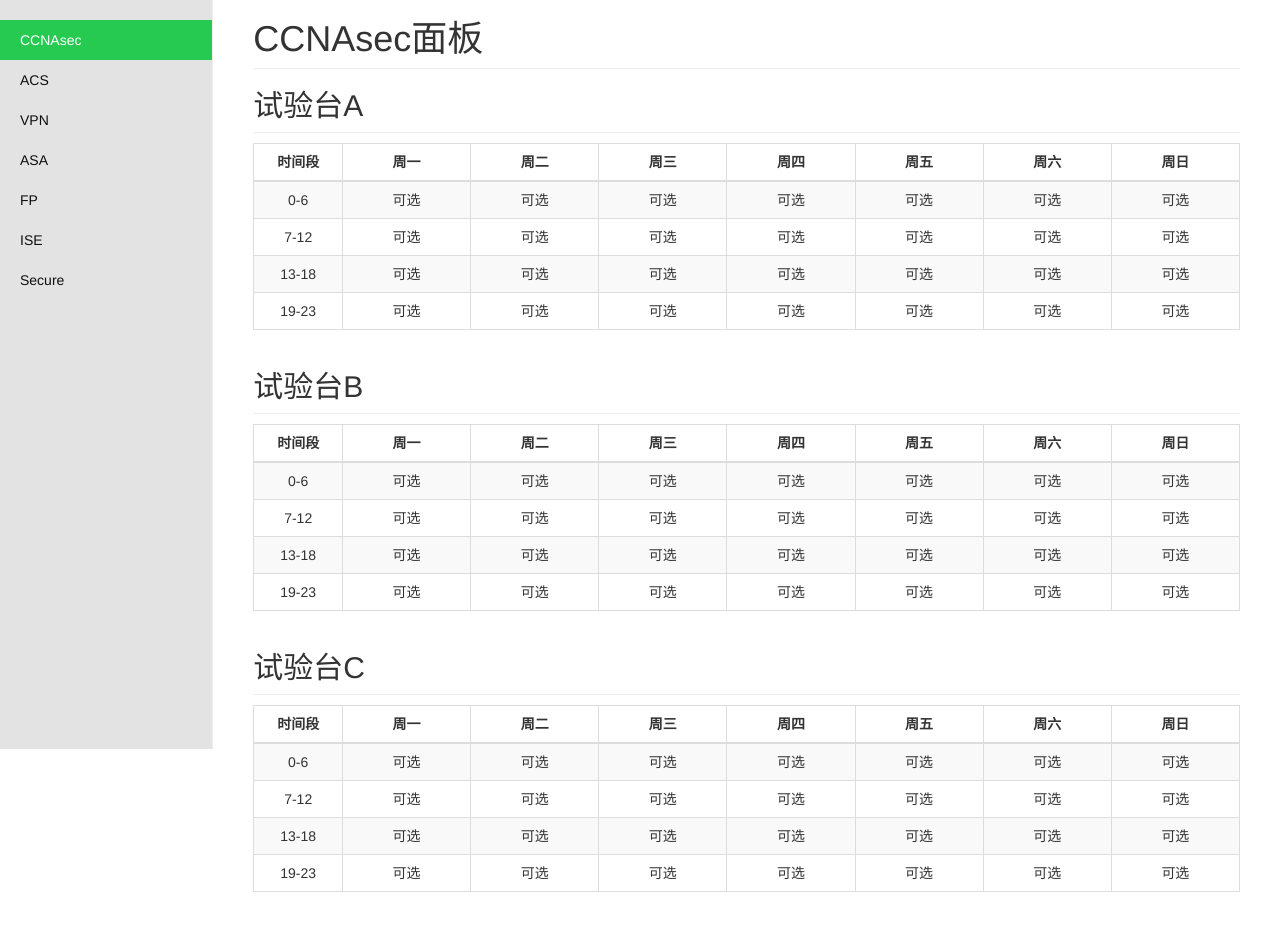
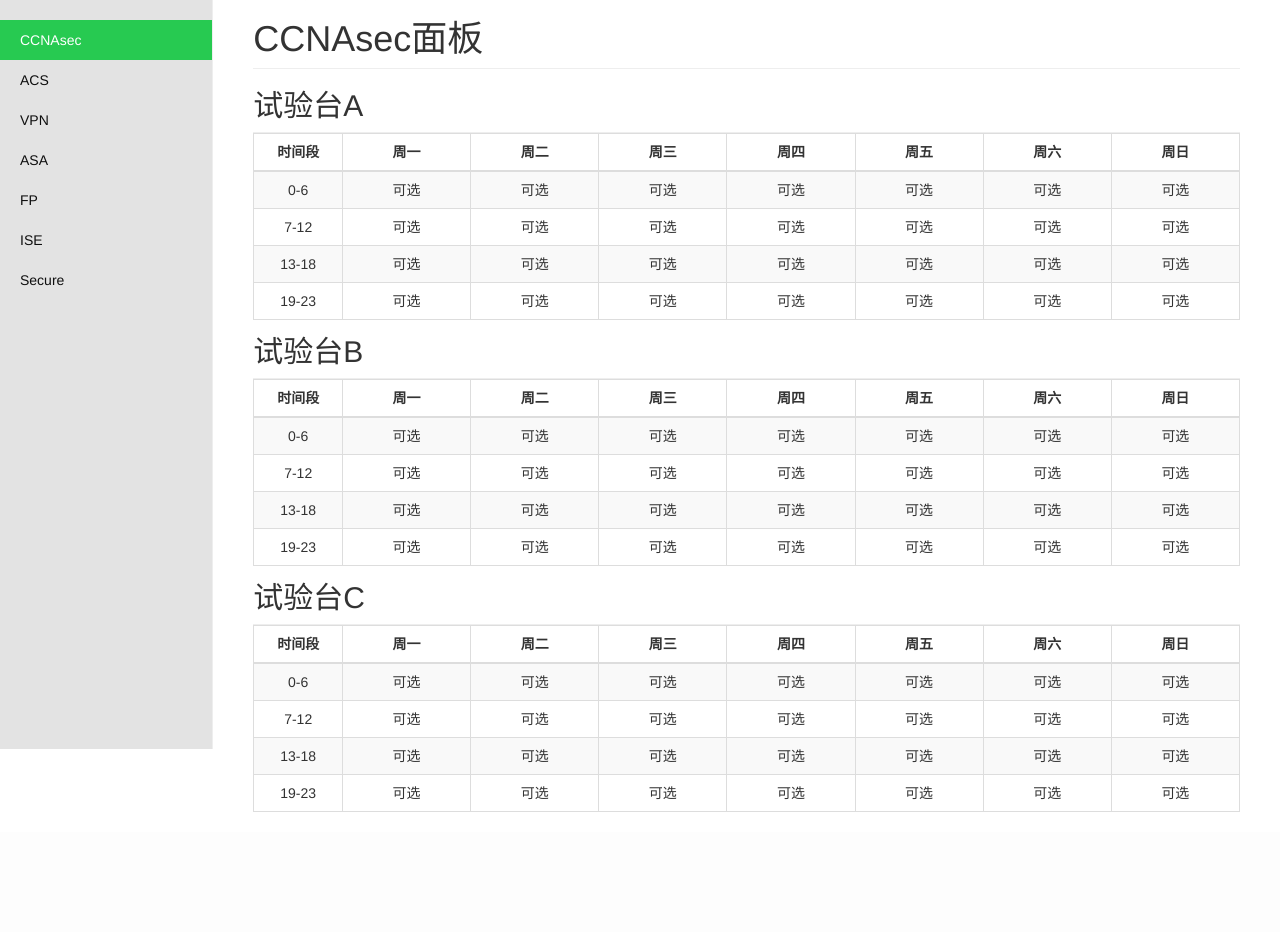
Before and after one commit to feixuelove1009/qyt_ms, a Django app: page / in a window 1280 px wide. Shown: the part 51-983 px from the top of the page. After the commit the page ends 863 px from the top, so only its background shows below. Run offline with Django 3.2, Linux system fonts and the light colour scheme; data comes from the database, SQL or seed files in the repository; some libraries are stand-ins or nearby versions.

Commit message:
调整了一下表格的上下margin，让试验台C可以被看见

```diff
--- a/templates/index.html
+++ b/templates/index.html
@@ -42,6 +42,10 @@
           display:inline ;
           width: 30px;
           height: 30px;
+        }
+        .table-responsive {
+            margin-top: -10px;
+            margin-bottom: -25px;
         }
       </style>
 
```
